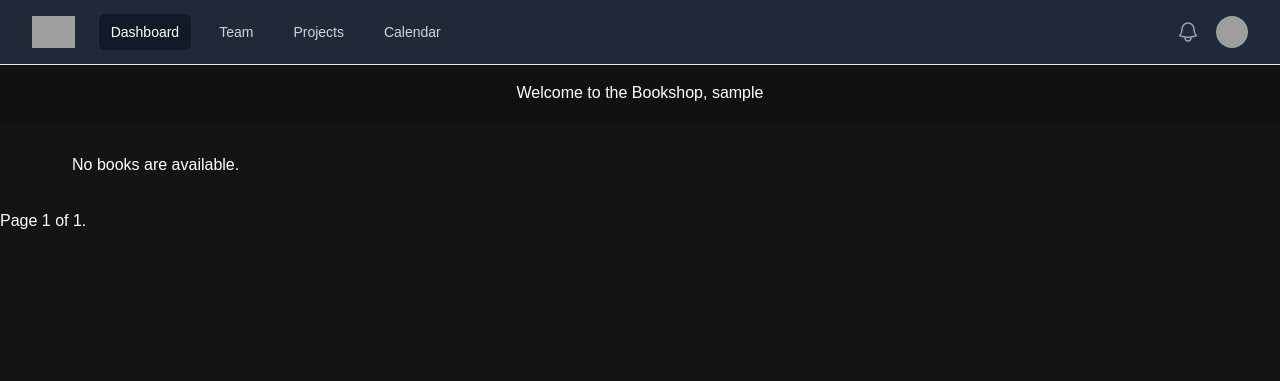
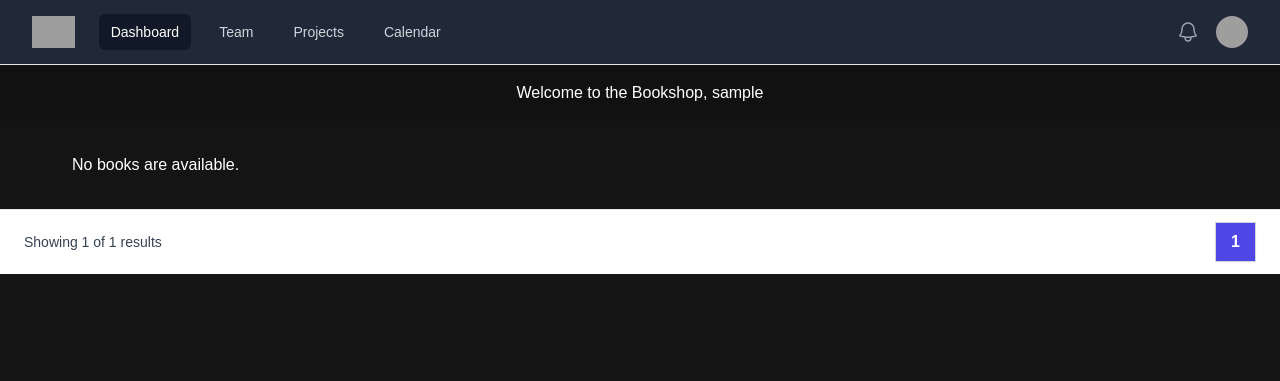
Before and after one commit to TradesmansRepository/greatreads, a Django app: page /bookshelf/ in a window 1280 px wide. Shown: the top 381 px of the page. Run offline with Django 4.2, Linux system fonts and the light colour scheme; the visitor is signed in with stand-in values (Sample User, id 1); data that the repository does not hold is empty; some libraries are stand-ins or nearby versions; grey boxes are pictures that could not be loaded.

Commit message:
style pagination

```diff
--- a/apps/bookshelf/models.py
+++ b/apps/bookshelf/models.py
@@ -13,6 +13,9 @@ class Book(models.Model):
     def __str__(self):
         return self.title
 
+        class Meta:
+            ordering = ['title']
+
 class Author(models.Model):
     name = models.CharField(max_length=100)
     def __str__(self):
--- a/templates/home.html
+++ b/templates/home.html
@@ -40,7 +40,7 @@
         </div>
     </div>
 
-    <div class="pagination">
+    <!-- <div class="pagination">
         <span class="step-links">
             {% if page_obj.has_previous %}
                 <a href="?page=1">&laquo; first</a>
@@ -54,9 +54,11 @@
                 <a href="?page={{ page_obj.paginator.num_pages }}">last &raquo;</a>
             {% endif %}
         </span>
-    </div>
+    </div> -->
 
 </body>
 </html>
+{% include 'pagination.html' %}
+
 
 {% endblock %}
--- a/templates/main.html
+++ b/templates/main.html
@@ -8,7 +8,7 @@
         {% tailwind_css %}
     </head>
     <body>
-        {% include 'navbar2.html' %}
+        {% include 'navbar.html' %}
         <script src="{% static 'js/navbar.js' %}"></script>
         <hr>
 
--- a/templates/navbar.html
+++ b/templates/navbar.html
@@ -1,36 +1,91 @@
-<style>
-    .hello-msg{
-        font-size: 18px;
-        color: #fff;
-        margin-right: 20px;
-    }
+<nav class="bg-gray-800">
+  <div class="mx-auto max-w-7xl px-2 sm:px-6 lg:px-8">
+    <div class="relative flex h-16 items-center justify-between">
+      <div class="absolute inset-y-0 left-0 flex items-center sm:hidden">
+        <!-- Mobile menu button-->
+        <button type="button" class="relative inline-flex items-center justify-center rounded-md p-2 text-gray-400 hover:bg-gray-700 hover:text-white focus:outline-none focus:ring-2 focus:ring-inset focus:ring-white" aria-controls="mobile-menu" aria-expanded="false">
+          <span class="absolute -inset-0.5"></span>
+          <span class="sr-only">Open main menu</span>
+          <!--
+            Icon when menu is closed.
 
-    .navbar-brand {
-      padding-left: 20px;
-    }
+            Menu open: "hidden", Menu closed: "block"
+          -->
+          <svg class="block h-6 w-6" fill="none" viewBox="0 0 24 24" stroke-width="1.5" stroke="currentColor" aria-hidden="true">
+            <path stroke-linecap="round" stroke-linejoin="round" d="M3.75 6.75h16.5M3.75 12h16.5m-16.5 5.25h16.5" />
+          </svg>
+          <!--
+            Icon when menu is open.
 
-    .navbar {
-      background-color: coral;
-    }
-</style>
+            Menu open: "block", Menu closed: "hidden"
+          -->
+          <svg class="hidden h-6 w-6" fill="none" viewBox="0 0 24 24" stroke-width="1.5" stroke="currentColor" aria-hidden="true">
+            <path stroke-linecap="round" stroke-linejoin="round" d="M6 18L18 6M6 6l12 12" />
+          </svg>
+        </button>
+      </div>
+      <div class="flex flex-1 items-center justify-center sm:items-stretch sm:justify-start">
+        <div class="flex flex-shrink-0 items-center">
+          <img class="h-8 w-auto" src="https://tailwindui.com/img/logos/mark.svg?color=indigo&shade=500" alt="Your Company">
+        </div>
+        <div class="hidden sm:ml-6 sm:block">
+          <div class="flex space-x-4">
+            <!-- Current: "bg-gray-900 text-white", Default: "text-gray-300 hover:bg-gray-700 hover:text-white" -->
+            <a href="#" class="bg-gray-900 text-white rounded-md px-3 py-2 text-sm font-medium" aria-current="page">Dashboard</a>
+            <a href="#" class="text-gray-300 hover:bg-gray-700 hover:text-white rounded-md px-3 py-2 text-sm font-medium">Team</a>
+            <a href="#" class="text-gray-300 hover:bg-gray-700 hover:text-white rounded-md px-3 py-2 text-sm font-medium">Projects</a>
+            <a href="#" class="text-gray-300 hover:bg-gray-700 hover:text-white rounded-md px-3 py-2 text-sm font-medium">Calendar</a>
+          </div>
+        </div>
+      </div>
+      <div class="absolute inset-y-0 right-0 flex items-center pr-2 sm:static sm:inset-auto sm:ml-6 sm:pr-0">
+        <button type="button" class="relative rounded-full bg-gray-800 p-1 text-gray-400 hover:text-white focus:outline-none focus:ring-2 focus:ring-white focus:ring-offset-2 focus:ring-offset-gray-800">
+          <span class="absolute -inset-1.5"></span>
+          <span class="sr-only">View notifications</span>
+          <svg class="h-6 w-6" fill="none" viewBox="0 0 24 24" stroke-width="1.5" stroke="currentColor" aria-hidden="true">
+            <path stroke-linecap="round" stroke-linejoin="round" d="M14.857 17.082a23.848 23.848 0 005.454-1.31A8.967 8.967 0 0118 9.75v-.7V9A6 6 0 006 9v.75a8.967 8.967 0 01-2.312 6.022c1.733.64 3.56 1.085 5.455 1.31m5.714 0a24.255 24.255 0 01-5.714 0m5.714 0a3 3 0 11-5.714 0" />
+          </svg>
+        </button>
 
+        <!-- Profile dropdown -->
+        <div class="relative ml-3">
+          <div>
+            <button type="button" class="relative flex rounded-full bg-gray-800 text-sm focus:outline-none focus:ring-2 focus:ring-white focus:ring-offset-2 focus:ring-offset-gray-800" id="user-menu-button" aria-expanded="false" aria-haspopup="true">
+              <span class="absolute -inset-1.5"></span>
+              <span class="sr-only">Open user menu</span>
+              <img class="h-8 w-8 rounded-full" src="https://images.unsplash.com/photo-1472099645785-5658abf4ff4e?ixlib=rb-1.2.1&ixid=eyJhcHBfaWQiOjEyMDd9&auto=format&fit=facearea&facepad=2&w=256&h=256&q=80" alt="">
+            </button>
+          </div>
 
-<nav class="navbar navbar-expand-lg navbar-dark bg-light">
-  {% load static %}
-  <img src="{% static 'images/Logo.jpg' %}" alt="logo" style="width:50px;height:50px;">
-  <a class="navbar-brand" href="{% url 'home' %}">GreatReads</a>
-  <a class="navbar-brand" href="{% url 'user' user.id %}">My Bookshelf</a>
-  <button class="navbar-toggler" type="button" data-toggle="collapse" data-target="#navbarNav" aria-controls="navbarNav" aria-expanded="false" aria-label="Toggle navigation">
-    <span class="navbar-toggler-icon"></span>
-  </button>
-  <div class="collapse navbar-collapse" id="navbarNav">
-    <ul class="navbar-nav">
-      <li class="nav-item active">
-        <!-- <a class="nav-link" href="#">Home <span class="sr-only">(current)</span></a> -->
-      </li>
-    </ul>
+          <!--
+            Dropdown menu, show/hide based on menu state.
+
+            Entering: "transition ease-out duration-100"
+              From: "transform opacity-0 scale-95"
+              To: "transform opacity-100 scale-100"
+            Leaving: "transition ease-in duration-75"
+              From: "transform opacity-100 scale-100"
+              To: "transform opacity-0 scale-95"
+          -->
+          <div class="absolute right-0 z-10 mt-2 w-48 origin-top-right rounded-md bg-white py-1 shadow-lg ring-1 ring-black ring-opacity-5 focus:outline-none" role="menu" aria-orientation="vertical" aria-labelledby="user-menu-button" tabindex="-1" id="menu">
+            <!-- Active: "bg-gray-100", Not Active: "" -->
+            <a href="#" class="block px-4 py-2 text-sm text-gray-700" role="menuitem" tabindex="-1" id="user-menu-item-0">Your Profile</a>
+            <a href="#" class="block px-4 py-2 text-sm text-gray-700" role="menuitem" tabindex="-1" id="user-menu-item-1">Settings</a>
+            <a href="#" class="block px-4 py-2 text-sm text-gray-700" role="menuitem" tabindex="-1" id="user-menu-item-2">Sign ooot</a>
+          </div>
+        </div>
+      </div>
+    </div>
   </div>
 
-  <span class="hello-msg">Hello, {{request.user}}</span>
-  <span><a href="{% url 'users:logout' %}" class="hello-msg">Logout</a></span>
+  <!-- Mobile menu, show/hide based on menu state. -->
+  <!-- <div class="sm:hidden" id="mobile-menu">
+    <div class="space-y-1 px-2 pb-3 pt-2"> -->
+      <!-- Current: "bg-gray-900 text-white", Default: "text-gray-300 hover:bg-gray-700 hover:text-white" -->
+      <!-- <a href="#" class="bg-gray-900 text-white block rounded-md px-3 py-2 text-base font-medium" aria-current="page">Dashboard</a>
+      <a href="#" class="text-gray-300 hover:bg-gray-700 hover:text-white block rounded-md px-3 py-2 text-base font-medium">Team</a>
+      <a href="#" class="text-gray-300 hover:bg-gray-700 hover:text-white block rounded-md px-3 py-2 text-base font-medium">Projects</a>
+      <a href="#" class="text-gray-300 hover:bg-gray-700 hover:text-white block rounded-md px-3 py-2 text-base font-medium">Calendar</a>
+    </div>
+  </div> -->
 </nav>
--- a/templates/navbar2.html
+++ /dev/null
@@ -1,91 +0,0 @@
-<nav class="bg-gray-800">
-  <div class="mx-auto max-w-7xl px-2 sm:px-6 lg:px-8">
-    <div class="relative flex h-16 items-center justify-between">
-      <div class="absolute inset-y-0 left-0 flex items-center sm:hidden">
-        <!-- Mobile menu button-->
-        <button type="button" class="relative inline-flex items-center justify-center rounded-md p-2 text-gray-400 hover:bg-gray-700 hover:text-white focus:outline-none focus:ring-2 focus:ring-inset focus:ring-white" aria-controls="mobile-menu" aria-expanded="false">
-          <span class="absolute -inset-0.5"></span>
-          <span class="sr-only">Open main menu</span>
-          <!--
-            Icon when menu is closed.
-
-            Menu open: "hidden", Menu closed: "block"
-          -->
-          <svg class="block h-6 w-6" fill="none" viewBox="0 0 24 24" stroke-width="1.5" stroke="currentColor" aria-hidden="true">
-            <path stroke-linecap="round" stroke-linejoin="round" d="M3.75 6.75h16.5M3.75 12h16.5m-16.5 5.25h16.5" />
-          </svg>
-          <!--
-            Icon when menu is open.
-
-            Menu open: "block", Menu closed: "hidden"
-          -->
-          <svg class="hidden h-6 w-6" fill="none" viewBox="0 0 24 24" stroke-width="1.5" stroke="currentColor" aria-hidden="true">
-            <path stroke-linecap="round" stroke-linejoin="round" d="M6 18L18 6M6 6l12 12" />
-          </svg>
-        </button>
-      </div>
-      <div class="flex flex-1 items-center justify-center sm:items-stretch sm:justify-start">
-        <div class="flex flex-shrink-0 items-center">
-          <img class="h-8 w-auto" src="https://tailwindui.com/img/logos/mark.svg?color=indigo&shade=500" alt="Your Company">
-        </div>
-        <div class="hidden sm:ml-6 sm:block">
-          <div class="flex space-x-4">
-            <!-- Current: "bg-gray-900 text-white", Default: "text-gray-300 hover:bg-gray-700 hover:text-white" -->
-            <a href="#" class="bg-gray-900 text-white rounded-md px-3 py-2 text-sm font-medium" aria-current="page">Dashboard</a>
-            <a href="#" class="text-gray-300 hover:bg-gray-700 hover:text-white rounded-md px-3 py-2 text-sm font-medium">Team</a>
-            <a href="#" class="text-gray-300 hover:bg-gray-700 hover:text-white rounded-md px-3 py-2 text-sm font-medium">Projects</a>
-            <a href="#" class="text-gray-300 hover:bg-gray-700 hover:text-white rounded-md px-3 py-2 text-sm font-medium">Calendar</a>
-          </div>
-        </div>
-      </div>
-      <div class="absolute inset-y-0 right-0 flex items-center pr-2 sm:static sm:inset-auto sm:ml-6 sm:pr-0">
-        <button type="button" class="relative rounded-full bg-gray-800 p-1 text-gray-400 hover:text-white focus:outline-none focus:ring-2 focus:ring-white focus:ring-offset-2 focus:ring-offset-gray-800">
-          <span class="absolute -inset-1.5"></span>
-          <span class="sr-only">View notifications</span>
-          <svg class="h-6 w-6" fill="none" viewBox="0 0 24 24" stroke-width="1.5" stroke="currentColor" aria-hidden="true">
-            <path stroke-linecap="round" stroke-linejoin="round" d="M14.857 17.082a23.848 23.848 0 005.454-1.31A8.967 8.967 0 0118 9.75v-.7V9A6 6 0 006 9v.75a8.967 8.967 0 01-2.312 6.022c1.733.64 3.56 1.085 5.455 1.31m5.714 0a24.255 24.255 0 01-5.714 0m5.714 0a3 3 0 11-5.714 0" />
-          </svg>
-        </button>
-
-        <!-- Profile dropdown -->
-        <div class="relative ml-3">
-          <div>
-            <button type="button" class="relative flex rounded-full bg-gray-800 text-sm focus:outline-none focus:ring-2 focus:ring-white focus:ring-offset-2 focus:ring-offset-gray-800" id="user-menu-button" aria-expanded="false" aria-haspopup="true">
-              <span class="absolute -inset-1.5"></span>
-              <span class="sr-only">Open user menu</span>
-              <img class="h-8 w-8 rounded-full" src="https://images.unsplash.com/photo-1472099645785-5658abf4ff4e?ixlib=rb-1.2.1&ixid=eyJhcHBfaWQiOjEyMDd9&auto=format&fit=facearea&facepad=2&w=256&h=256&q=80" alt="">
-            </button>
-          </div>
-
-          <!--
-            Dropdown menu, show/hide based on menu state.
-
-            Entering: "transition ease-out duration-100"
-              From: "transform opacity-0 scale-95"
-              To: "transform opacity-100 scale-100"
-            Leaving: "transition ease-in duration-75"
-              From: "transform opacity-100 scale-100"
-              To: "transform opacity-0 scale-95"
-          -->
-          <div class="absolute right-0 z-10 mt-2 w-48 origin-top-right rounded-md bg-white py-1 shadow-lg ring-1 ring-black ring-opacity-5 focus:outline-none" role="menu" aria-orientation="vertical" aria-labelledby="user-menu-button" tabindex="-1" id="menu">
-            <!-- Active: "bg-gray-100", Not Active: "" -->
-            <a href="#" class="block px-4 py-2 text-sm text-gray-700" role="menuitem" tabindex="-1" id="user-menu-item-0">Your Profile</a>
-            <a href="#" class="block px-4 py-2 text-sm text-gray-700" role="menuitem" tabindex="-1" id="user-menu-item-1">Settings</a>
-            <a href="#" class="block px-4 py-2 text-sm text-gray-700" role="menuitem" tabindex="-1" id="user-menu-item-2">Sign ooot</a>
-          </div>
-        </div>
-      </div>
-    </div>
-  </div>
-
-  <!-- Mobile menu, show/hide based on menu state. -->
-  <!-- <div class="sm:hidden" id="mobile-menu">
-    <div class="space-y-1 px-2 pb-3 pt-2"> -->
-      <!-- Current: "bg-gray-900 text-white", Default: "text-gray-300 hover:bg-gray-700 hover:text-white" -->
-      <!-- <a href="#" class="bg-gray-900 text-white block rounded-md px-3 py-2 text-base font-medium" aria-current="page">Dashboard</a>
-      <a href="#" class="text-gray-300 hover:bg-gray-700 hover:text-white block rounded-md px-3 py-2 text-base font-medium">Team</a>
-      <a href="#" class="text-gray-300 hover:bg-gray-700 hover:text-white block rounded-md px-3 py-2 text-base font-medium">Projects</a>
-      <a href="#" class="text-gray-300 hover:bg-gray-700 hover:text-white block rounded-md px-3 py-2 text-base font-medium">Calendar</a>
-    </div>
-  </div> -->
-</nav>
--- /dev/null
+++ b/templates/pagination.html
@@ -0,0 +1,42 @@
+{% load subtract %}
+<div class="flex items-center justify-between border-t border-gray-200 bg-white px-4 py-3 sm:px-6">
+    <div class="flex flex-1 justify-between sm:hidden">
+      <a href="#" class="relative inline-flex items-center rounded-md border border-gray-300 bg-white px-4 py-2 text-sm font-medium text-gray-700 hover:bg-gray-50">Previous</a>
+      <a href="#" class="relative ml-3 inline-flex items-center rounded-md border border-gray-300 bg-white px-4 py-2 text-sm font-medium text-gray-700 hover:bg-gray-50">Next</a>
+    </div>
+    <div class="hidden sm:flex sm:flex-1 sm:items-center sm:justify-between">
+      <div>
+        <p class="text-sm text-gray-700">
+          Showing
+          <span class="font-medium">{{ page_obj.number }}</span>
+          of
+          <span class="font-medium">{{ page_obj.paginator.num_pages }}</span>
+          results
+        </p>
+      </div>
+      <div>
+        <nav class="isolate inline-flex -space-x-px rounded-md shadow-sm" aria-label="Pagination">
+          {% if page_obj.has_previous %}
+            <a href="?page={{ page_obj.previous_page_number }}" class="relative inline-flex items-center rounded-l-md px-2 py-2 text-gray-400 ring-1 ring-inset ring-gray-300 hover:bg-gray-50 focus:z-20 focus:outline-offset-0">
+                <span class="sr-only">Previous</span>
+                <svg class="h-5 w-5" viewBox="0 0 20 20" fill="currentColor" aria-hidden="true">
+                <path fill-rule="evenodd" d="M12.79 5.23a.75.75 0 01-.02 1.06L8.832 10l3.938 3.71a.75.75 0 11-1.04 1.08l-4.5-4.25a.75.75 0 010-1.08l4.5-4.25a.75.75 0 011.06.02z" clip-rule="evenodd" />
+                </svg>
+            </a>
+          {% endif %}
+          <!-- Current: "z-10 bg-indigo-600 text-white focus-visible:outline focus-visible:outline-2 focus-visible:outline-offset-2 focus-visible:outline-indigo-600", Default: "text-gray-900 ring-1 ring-inset ring-gray-300 hover:bg-gray-50 focus:outline-offset-0" -->
+          {% for i in page_obj.paginator.page_range %}
+            <a href="?page={{ i }}" aria-current="page" class="relative {% if i == page_obj.number %} z-10 bg-indigo-600 text-white {% else %} inline-flex items-center text-gray-900 {% endif %} px-4 py-2 font-semibold ring-1 ring-inset ring-gray-300 hover:bg-gray-50 focus:z-20 focus:outline-offset-0">{{ i }}</a>
+          {% endfor %}
+          {% if page_obj.has_next %}
+            <a href="?page={{ page_obj.next_page_number }}" class="relative inline-flex items-center rounded-r-md px-2 py-2 text-gray-400 ring-1 ring-inset ring-gray-300 hover:bg-gray-50 focus:z-20 focus:outline-offset-0">
+                <span class="sr-only">Next</span>
+                <svg class="h-5 w-5" viewBox="0 0 20 20" fill="currentColor" aria-hidden="true">
+                <path fill-rule="evenodd" d="M7.21 14.77a.75.75 0 01.02-1.06L11.168 10 7.23 6.29a.75.75 0 111.04-1.08l4.5 4.25a.75.75 0 010 1.08l-4.5 4.25a.75.75 0 01-1.06-.02z" clip-rule="evenodd" />
+                </svg>
+            </a>
+          {% endif %}
+        </nav>
+      </div>
+    </div>
+</div>
```
